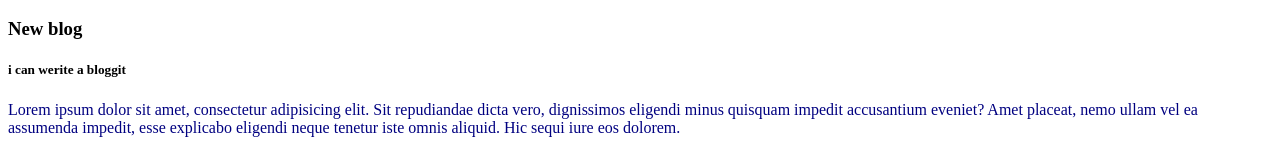
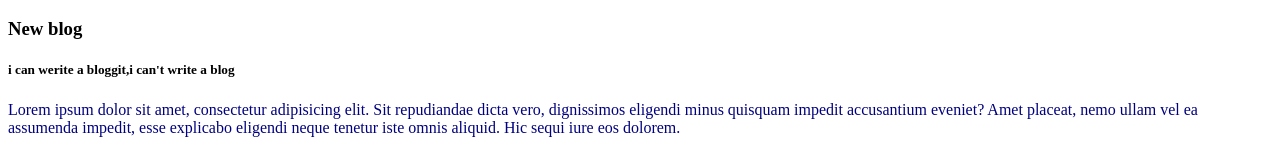
Before and after one commit to ashr-aful007/my-practice-repo, a plain HTML site: page index.html in a window 1280 px wide. Shown: the part 265-417 px from the top of the page. Drawn offline with Linux system fonts and the light colour scheme.

Commit message:
add-nagitive

```diff
--- a/index.html
+++ b/index.html
@@ -14,7 +14,7 @@
     <h1>Lorem ipsum dolor sit amet, consectetur adipisicing elit. Tenetur architecto aliquam culpa nam, enim eligendi id, atque eos reiciendis autem repudiandae explicabo temporibus optio iusto molestiae, itaque voluptatem sint aspernatur.</h1>
     <div>
         <h3>New blog</h3>
-        <h5>i can werite a bloggit </h5>
+        <h5>i can werite a bloggit,i can't write a blog </h5>
         <p>Lorem ipsum dolor sit amet, consectetur adipisicing elit. Sit repudiandae dicta vero, dignissimos eligendi minus quisquam impedit accusantium eveniet? Amet placeat, nemo ullam vel ea assumenda impedit, esse explicabo eligendi neque tenetur iste omnis aliquid. Hic sequi iure eos dolorem.</p>
     </div>
     <img src="images/leo.jpg.jpg" alt="loading..">
```
